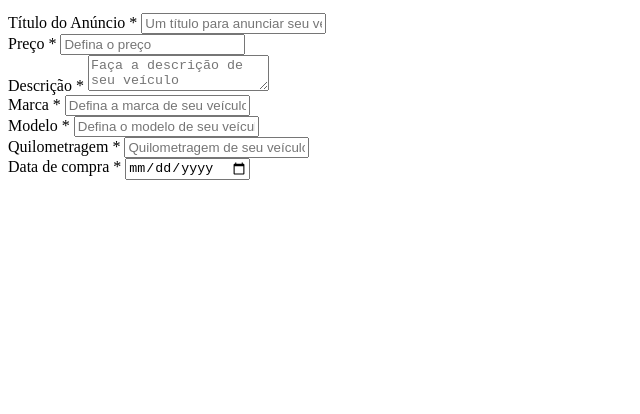
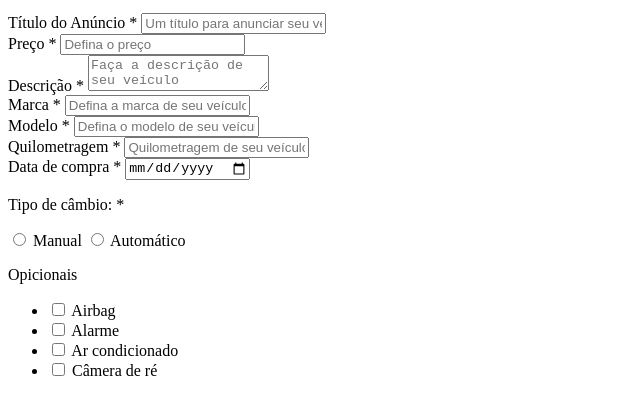
Before and after one commit to C4RV4LH0339/Project_Car_Store, a plain HTML site: page index.html in a window 1280 px wide. Shown: the part 178-592 px from the top of the page, without its empty margins (0-640 px from the left). Drawn offline with Linux system fonts and the light colour scheme.

Commit message:
criando html

```diff
--- a/index.html
+++ b/index.html
@@ -46,6 +46,35 @@
                     <label for="data">Data de compra <span>*</span></label>
                     <input type="date" name="data" id="data">
                 </div>
+                <div>
+                    <p>Tipo de câmbio: <span>*</span></p>
+                    <input type="radio" name="marcha" id="manual">
+                    <label for="Manual">Manual</label>
+                    <input type="radio" name="marcha" id="auto">
+                    <label for="auto">Automático</label>
+                </div>
+                <div>
+                    <p>Opicionais</p>
+                    <ul>
+                        <li>
+                            <input type="checkbox" name="opcional[]" id="airbag" value="airbag">
+                            <label for="airbag">Airbag</label>
+                        </li>
+                        <li>
+                            <input type="checkbox" name="opcional[]" id="alarme" value="alarme">
+                            <label for="alarme">Alarme</label>
+                        </li>
+                        <li>
+                            <input type="checkbox" name="opcional[]" id="ar_condicionado" value="ar_condicionado">
+                            <label for="ar_condicionado">Ar condicionado</label>
+                        </li>
+                        <li>
+                            <input type="checkbox" name="opcional[]" id="camera_de_re" value="camera_de_re">
+                            <label for="camera_de_re">Câmera de ré</label>
+                        </li>
+                    </ul>
+                </div>
+
             </form>
         </div>
     </div>
```
